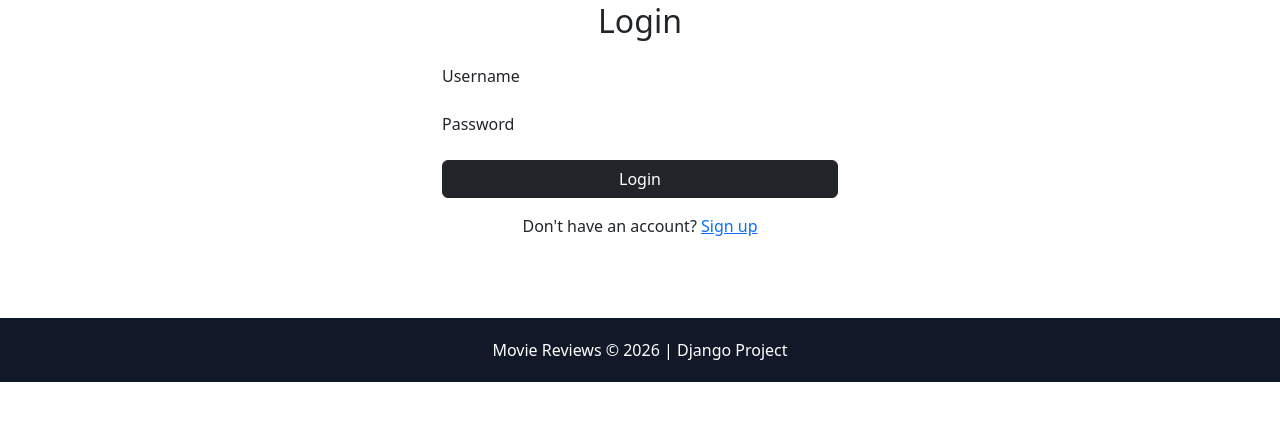
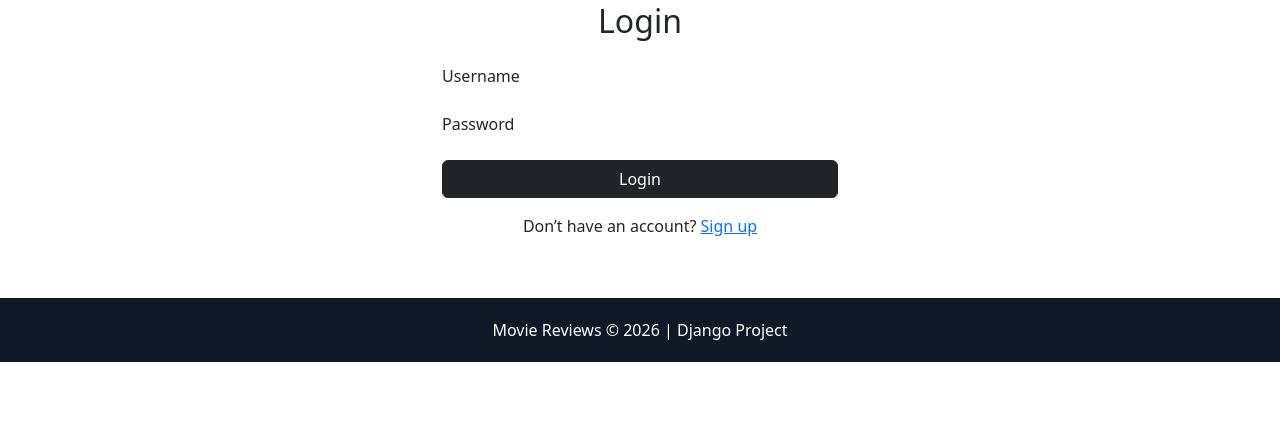
Before and after one commit to msancheza1/WorkShop-P1-MarianaSanchez, a Django app: template movie/templates/registration/login.html in a window 1280 px wide. Shown: the part 134-555 px from the top of the page. Run offline with Django 5.2, Linux system fonts and the light colour scheme; the template is opened without the code that fills it, so the values that code supplies are empty.

Commit message:
mejoras de diseño y estilos

```diff
--- a/movie/templates/registration/login.html
+++ b/movie/templates/registration/login.html
@@ -3,15 +3,9 @@
 {% block title %}Login | Movie Reviews{% endblock %}
 
 {% block content %}
-<div class="container" style="max-width: 420px; margin-top: 80px; margin-bottom: 80px;">
+<div class="container" style="max-width: 420px; margin-top: 80px;">
 
     <h2 class="mb-4 text-center">Login</h2>
-
-    {% if form.errors %}
-        <div class="alert alert-danger">
-            Invalid username or password. Please try again.
-        </div>
-    {% endif %}
 
     <form method="post">
         {% csrf_token %}
@@ -32,7 +26,7 @@
     </form>
 
     <p class="text-center mt-3">
-        Don't have an account?
+        Don’t have an account?
         <a href="{% url 'signup' %}">Sign up</a>
     </p>
 
```
